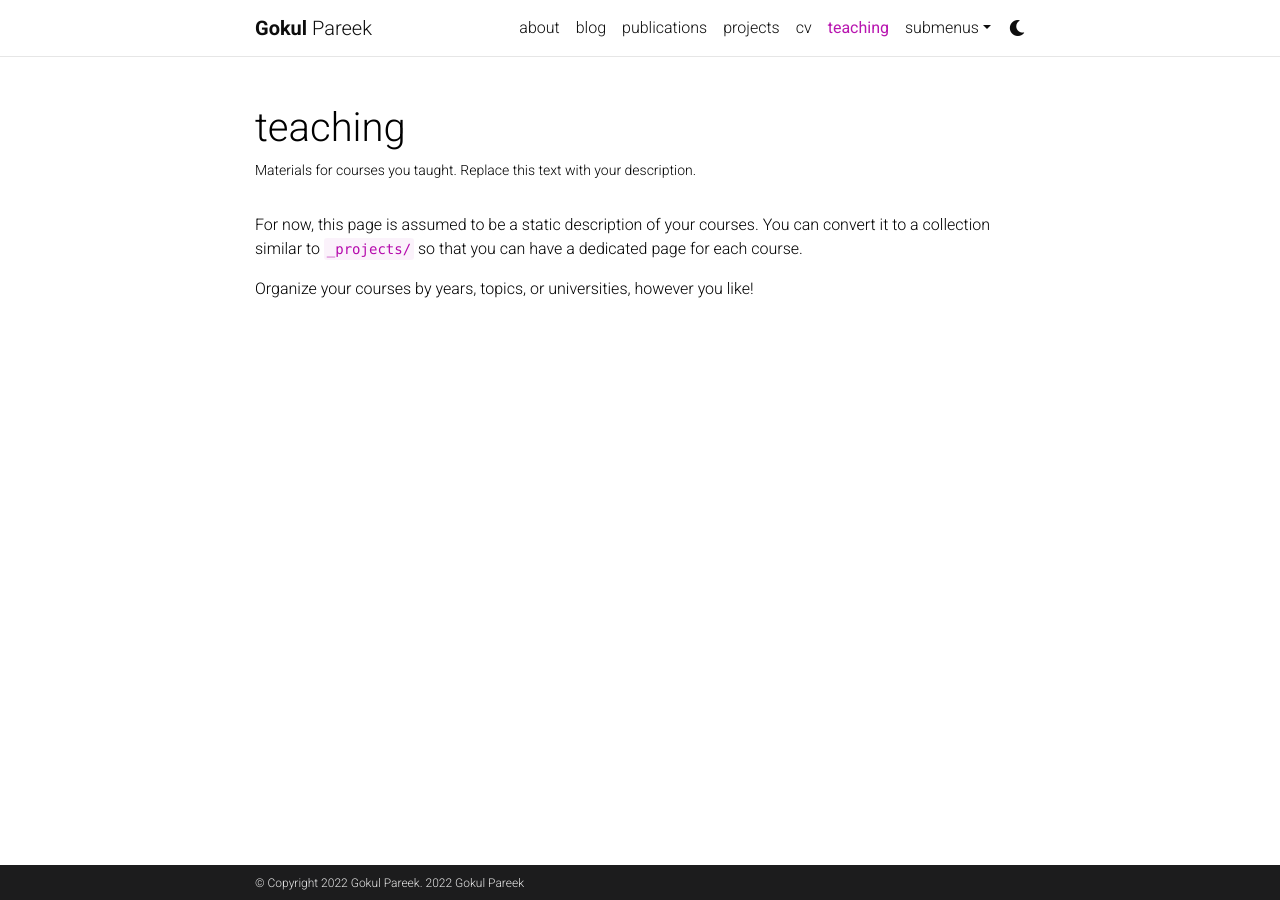
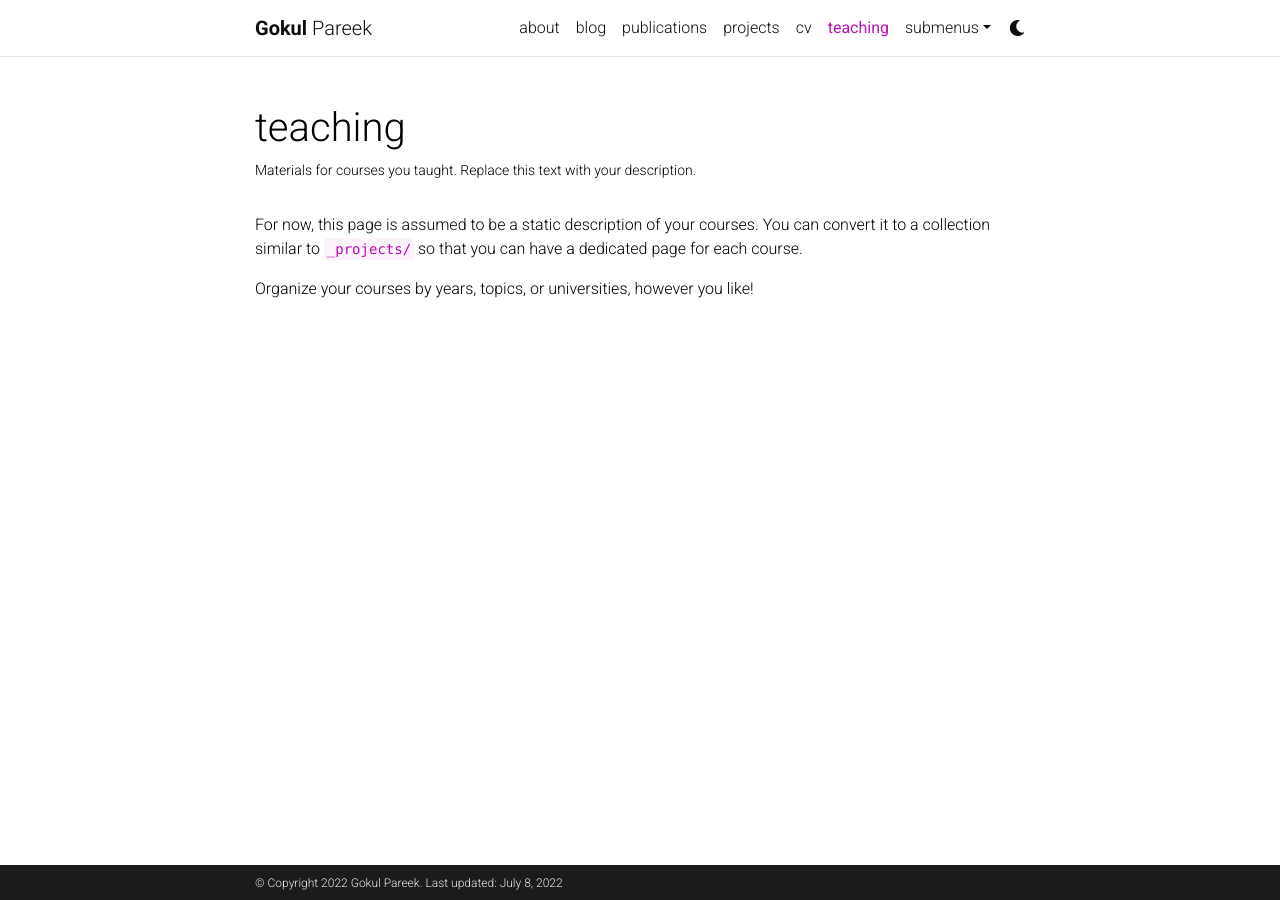
Before and after one commit to gokulpareek/gokul-pareek-website, a Jekyll site: the page built from _pages/teaching.md, in a window 1280 px wide. Built offline with Jekyll 4.4.1, drawn with Linux system fonts in a browser that asks for light colours; full-size pictures stand in for the smaller copies a plugin makes; comment, search, counter and statistics services are not loaded; a style sheet for code colours, icons or effects is not loaded.

Commit message:
Update _config.yml

```diff
--- a/_config.yml
+++ b/_config.yml
@@ -10,7 +10,7 @@ email: gparee2@gmail.com
 description: > # the ">" symbol means to ignore newlines until "footer_text:"
   A simple, whitespace theme for academics. Based on [*folio](https://github.com/bogoli/-folio) design.
 footer_text: >
-  2022 Gokul Pareek
+  Last updated: July 8, 2022
 keywords: gokul, pareek, blog  # add your own keywords or leave empty
 
 lang: en # the language of your site (for example: en, fr, cn, ru, etc.)
```
